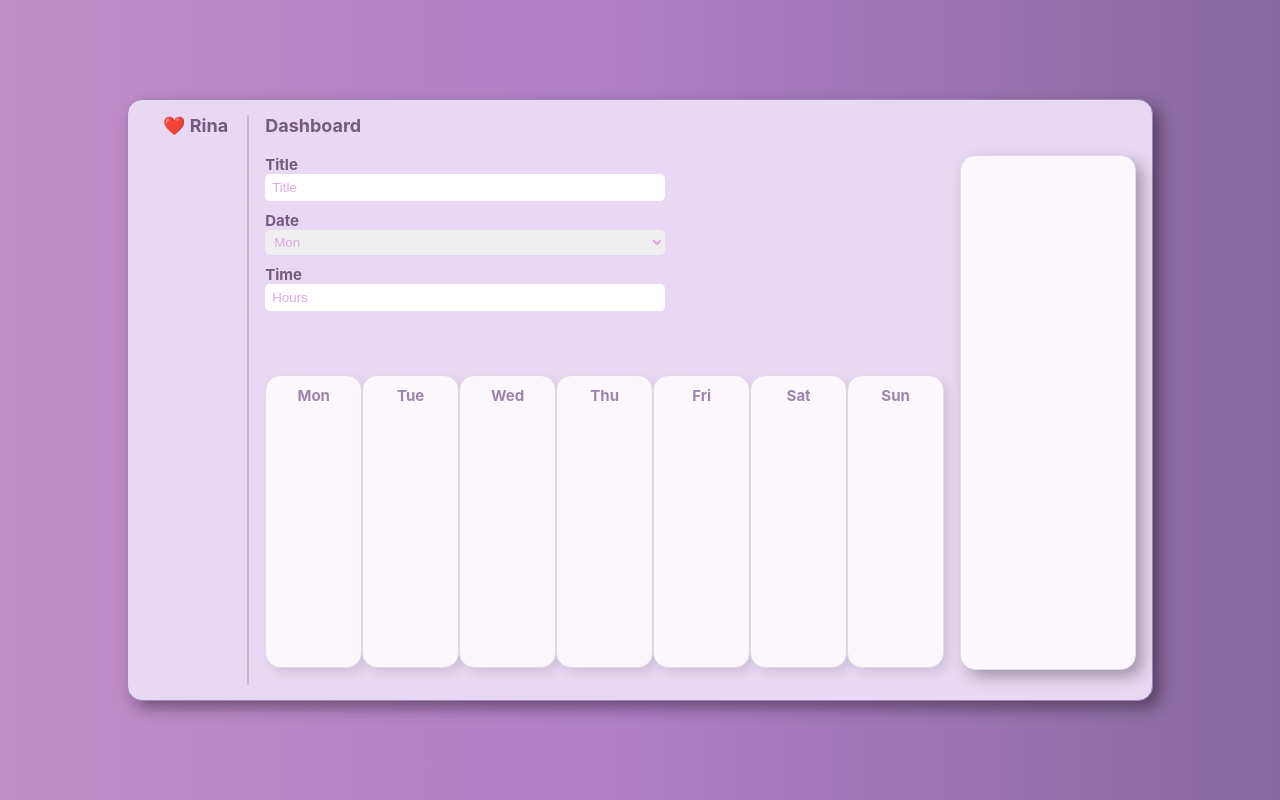
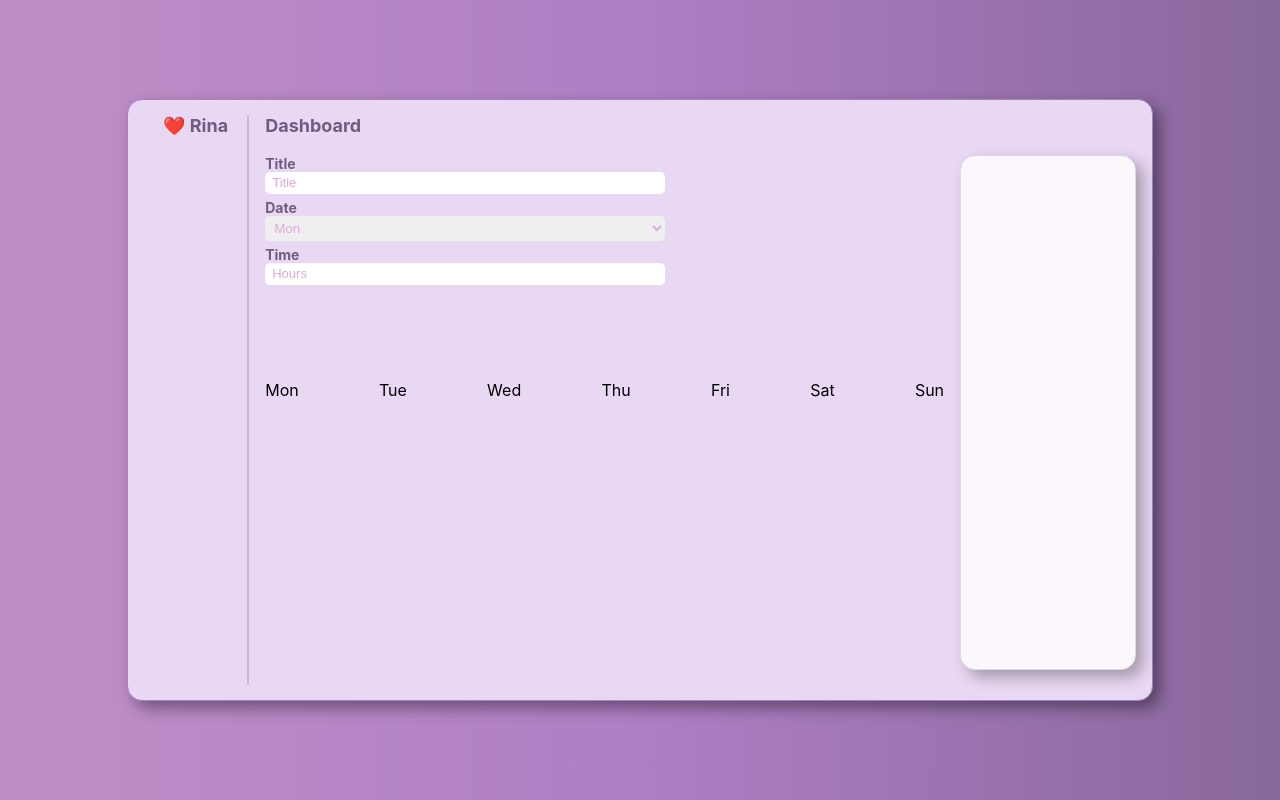
Before and after one commit to RinaHan/schedular, a React (Create React App) app: page / in a window 1280 px wide. Built offline with nearby package versions, Linux system fonts and the light colour scheme.

Commit message:
created ButtonCont scss

```diff
--- a/src/App.scss
+++ b/src/App.scss
@@ -66,7 +66,7 @@
 }
 .InfoCont {
   width: 100%;
-  height: 30%;
+  height: 40%;
   min-height: 200px;
   margin-bottom: 20px;
   // background-color: #fbf7fc;
@@ -81,27 +81,45 @@
   flex-direction:column;
   width:400px;
   font-weight: bold;
-  padding-bottom: 10px;
+  padding-bottom: 5px;
   color: #715b80;
-  font-size: 15px;
+  font-size: 14px;
   > input{
-    height:25px;
+    height:20px;
     border:none;
     border-radius: 5px;
   }
   ::placeholder{
     color:#dad;
     padding-left: 5px;
+    font-size: 13px;
   }
+}
+.ButtonCont{
+  width:400px;
+  margin-top: 15px;
+  height:25px;
+  border:none;
+  border-radius: 5px;
+  background-color: #dad;
+  font-weight: bold;
+  color: #6d577d;
+}
+.ButtonCont:hover{
+  background-color: rgb(226, 188, 226);
+}
+.ButtonCont:active{
+  background-color: #dad;
+  transition: 0.2s;
 }
 .WeeklyCont {
   width: 100%;
-  height: 60%;
+  height: 50%;
 // background-color: red;
   display:flex;
   justify-content: space-between;
 }
-.Day{
+.Date{
   font-weight: bold;
   color: #9d85ad;
   width:14%;
```
